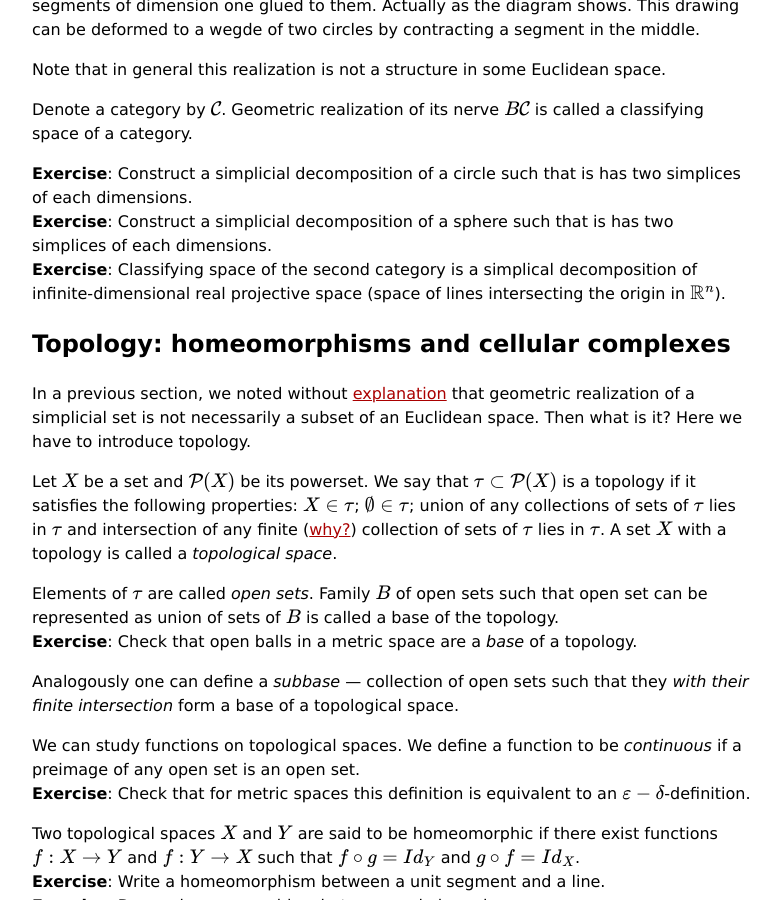
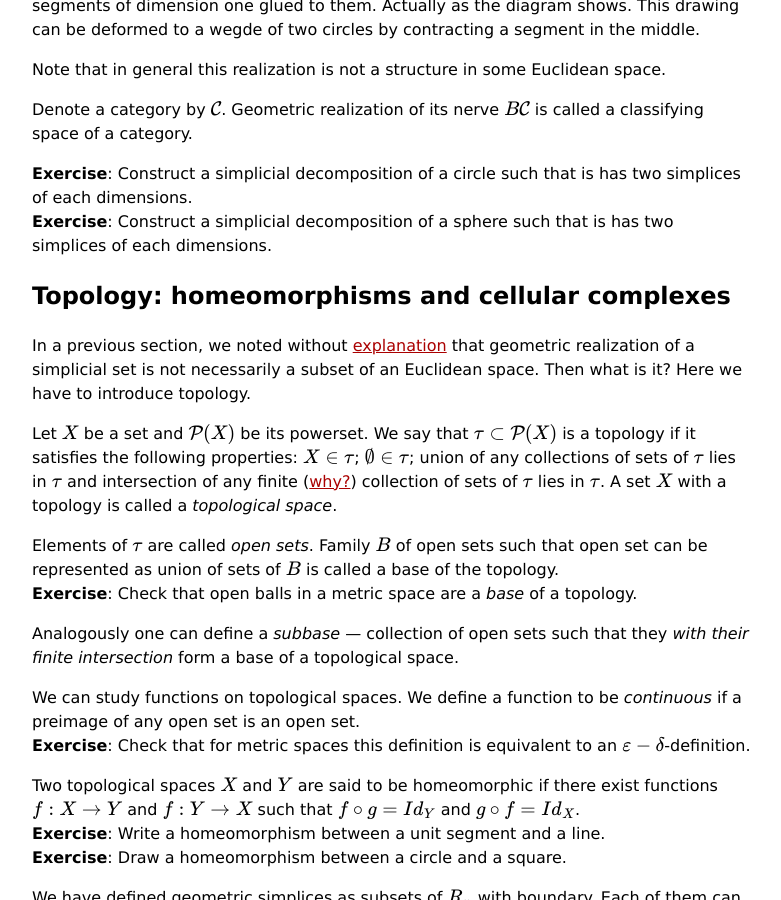
Before and after one commit to viviag/viviag.io, a Jekyll site: the page built from _posts/2023-05-04-run-to-classifying-spaces.md, in a window 1280 px wide and 900 px high, scrolled down 2938 px. Shown: the whole window, without its empty margins (248-1029 px from the left). Built offline with Jekyll 4.4.1, drawn with Linux system fonts in a browser that asks for light colours.

Commit message:
Remove seemingly wrong exercise

```diff
--- a/_posts/2023-05-04-run-to-classifying-spaces.md
+++ b/_posts/2023-05-04-run-to-classifying-spaces.md
@@ -66,7 +66,6 @@ Denote a category by $$\mathcal{C}$$. Geometric realization of its nerve $$B\mat
 
 __Exercise__: Construct a simplicial decomposition of a circle such that is has two simplices of each dimensions.<br>
 __Exercise__: Construct a simplicial decomposition of a sphere such that is has two simplices of each dimensions.<br>
-__Exercise__: Classifying space of the second category is a simplical decomposition of infinite-dimensional real projective space (space of lines intersecting the origin in $$\mathbb{R}^n$$).
 
 ## Topology: homeomorphisms and cellular complexes
 
```
Also changed, not shown: 3 other files.
